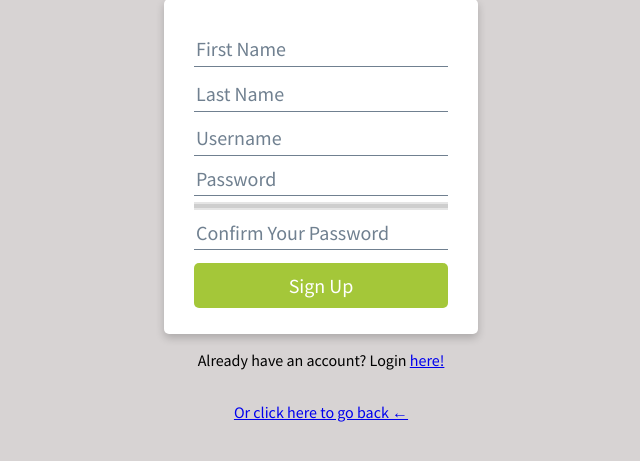
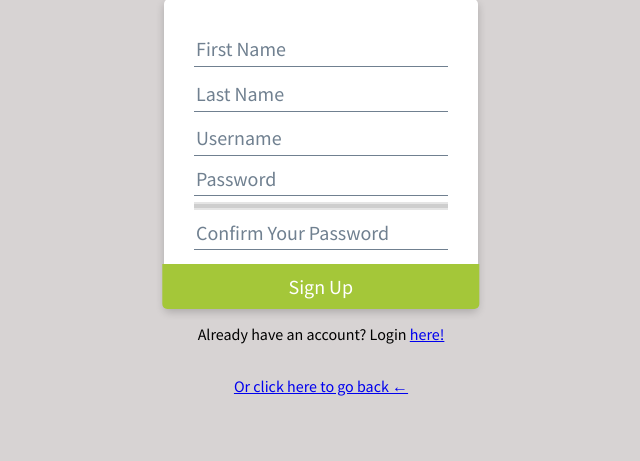
Before and after one commit to joaorenatopinto/FEUP-LTW1920-PROJ, a PHP site: page /signup.php in a window 1280 px wide. Shown: the part 219-680 px from the top of the page, without its empty margins (319-959 px from the left). Run offline with PHP 8.4, Linux system fonts and the light colour scheme; the visitor is signed in with stand-in values (Sample User, id 1).

Commit message:
dawdawdawd

```diff
--- a/css/signup.css
+++ b/css/signup.css
@@ -20,7 +20,8 @@
     justify-content: space-between;
     display: flex;
     background-color: white;
-    padding: 30px 30px 20px 30px;
+    padding: 30px 30px 0px 30px;
+    margin-bottom: 0px;
     border-radius: 5px;
     box-shadow: 0 4px 8px 0 rgba(0,0,0,0.2);
 }
@@ -51,12 +52,14 @@
 
 #sp-submit {
     padding: 10px 0px 10px 0px;
+    margin-bottom: 0px;
     border-bottom: 0px;
     color: white;
     border-top: 30px;
     background-color: #a4c739;
-    width: 100%;
-    border-radius: 5px;
+    width: 124.79%;
+    border-radius: 0px 0px 5px 5px;
+    transform: translateX(-10%) translateY(2%);
     position:relative;
 }
 
```
